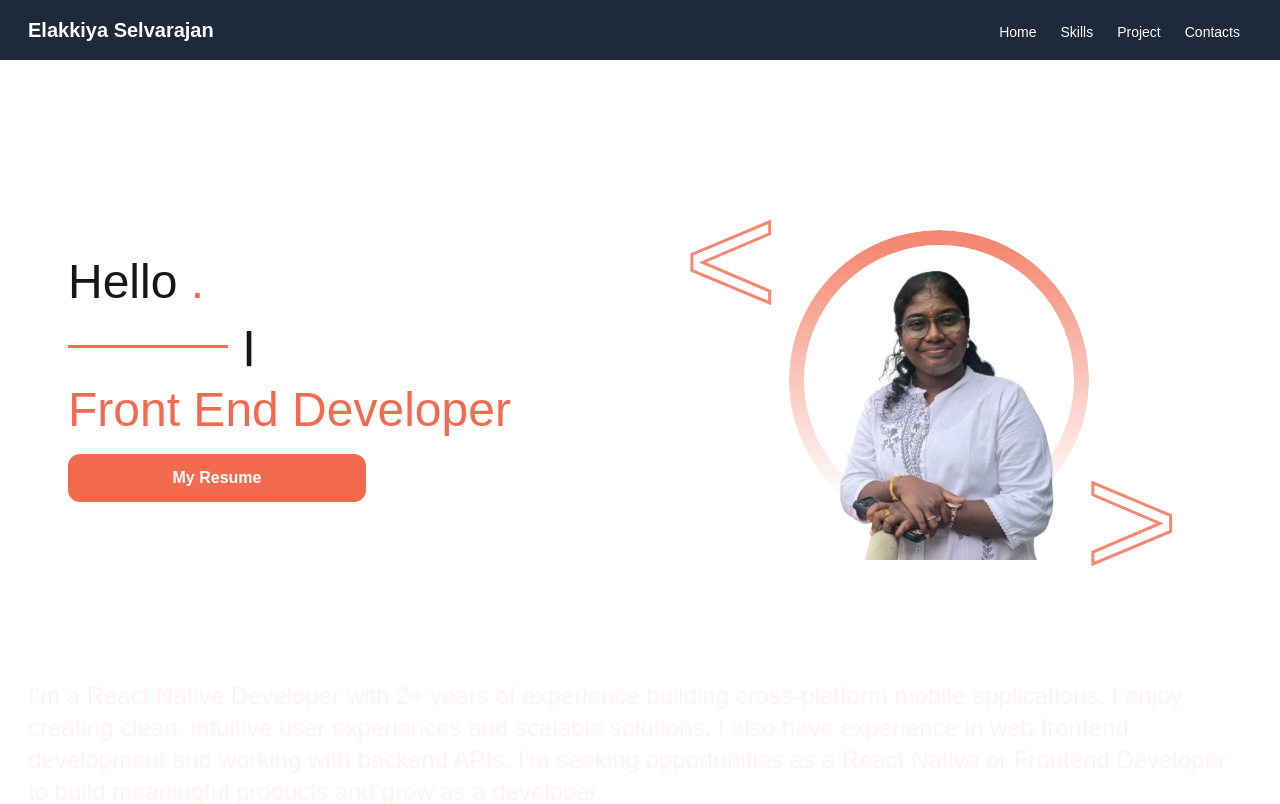
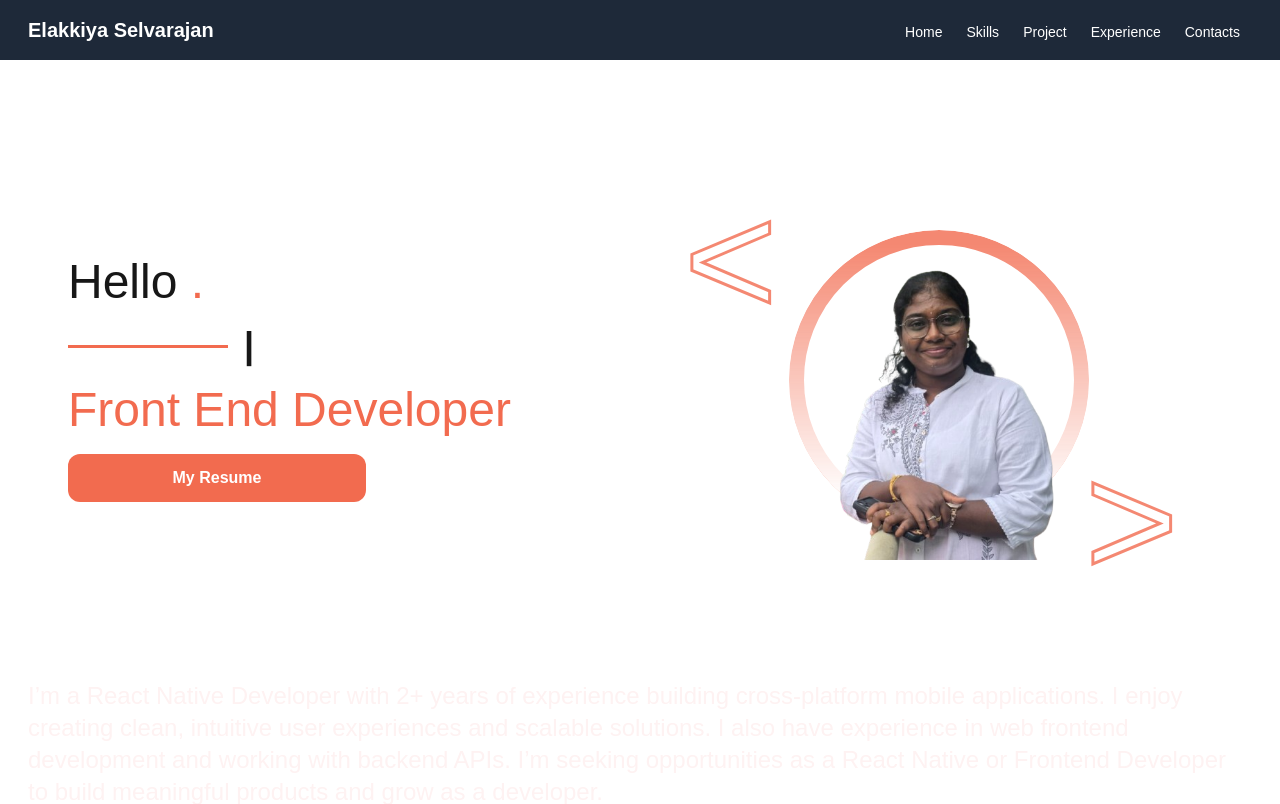
Before and after one commit to Elakkiya-S-28/portfolio_web, a Next.js app: page / in a window 1280 px wide. Shown: the top 804 px of the page. Built offline with nearby package versions, Linux system fonts and the light colour scheme.

Commit message:
Added the Exp Tab

```diff
--- a/src/app/Main/page.tsx
+++ b/src/app/Main/page.tsx
@@ -1,5 +1,6 @@
 "use client";
 import { Contacts } from "@/container/Main/Contacts/page";
+import Experience from "@/container/Main/Experience/page";
 import Home from "@/container/Main/Home/page";
 import Project from "@/container/Main/Project/page";
 import { Skills } from "@/container/Main/Skills/page";
@@ -14,10 +15,8 @@ export default function Main() {
       const currentScrollY = window.scrollY;
 
       if (currentScrollY > lastScrollY && currentScrollY > 80) {
-        // scrolling down
         setShowNav(false);
       } else {
-        // scrolling up
         setShowNav(true);
       }
 
@@ -58,6 +57,12 @@ export default function Main() {
           >
             Project
           </a>
+           <a
+            href="#experience"
+            className="px-3 py-2 rounded-md text-sm font-medium hover:bg-gray-700"
+          >
+            Experience
+          </a>
           <a
             href="#contacts"
             className="px-3 py-2 rounded-md text-sm font-medium hover:bg-gray-700"
@@ -76,6 +81,9 @@ export default function Main() {
       <section id="project" className="min-h-screen px-7 pt-20">
         <Project />
       </section>
+      <section id="experience" className="min-h-screen px-7 pt-20">
+        <Experience />
+      </section>
 
       <section id="contacts" className="min-h-screen px-7 pt-20">
         <Contacts />
--- /dev/null
+++ b/src/container/Main/Experience/page.tsx
@@ -0,0 +1,9 @@
+export default function Experience() {
+    return(
+        <div>
+            <h2 className="text-3xl font-bold tracking-tight text-white text-center">
+                Experience
+            </h2>
+        </div>
+    )
+}
```
